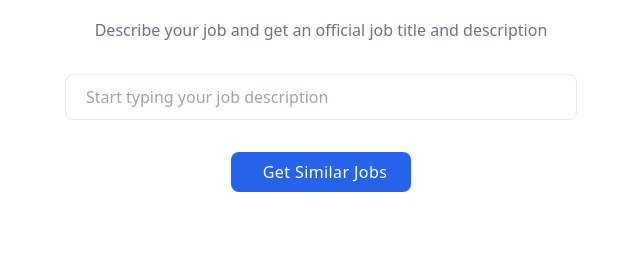
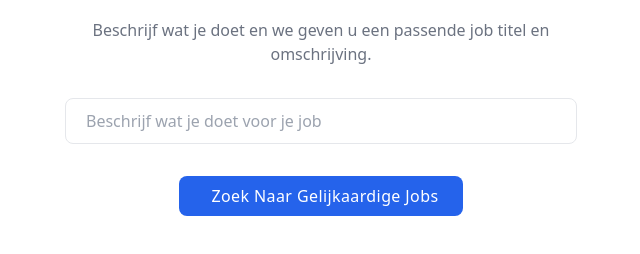
Before and after one commit to kvanlombeek/jobmatcher-similarjobs-demo, a plain HTML site: page index.html in a window 1280 px wide. Shown: the part 150-404 px from the top of the page, without its empty margins (319-959 px from the left). Drawn offline with nearby package versions, Linux system fonts and the light colour scheme.

Commit message:
Naar nederlands vertalen

```diff
--- a/index.html
+++ b/index.html
@@ -3,7 +3,7 @@
   <head>
     <meta charset="UTF-8" />
     <meta name="viewport" content="width=device-width, initial-scale=1.0" />
-    <title>Vue with Tailwind</title>
+    <title>Jobmatcher gelijkaardige jobs</title>
 
     <!-- Vue CDN -->
     <script src="https://cdn.jsdelivr.net/npm/vue@2"></script>
@@ -36,9 +36,10 @@
           Jobmatcher demo application
         </h1>
         <p class="mt-6 text-gray-500 dark:text-gray-300">
-          Describe your job and get an official job title and description
+          Beschrijf wat je doet en we geven u een passende job titel en omschrijving.
         </p>
-        <input type="text" v-model="userJobDescription" placeholder="Start typing your job description" class="block mt-8 w-full placeholder-gray-400/70 dark:placeholder-gray-500 rounded-lg border border-gray-200 bg-white px-5 py-2.5 text-gray-700 focus:border-blue-400 focus:outline-none focus:ring focus:ring-blue-300 focus:ring-opacity-40 dark:border-gray-600 dark:bg-gray-900 dark:text-gray-300 dark:focus:border-blue-300" />
+        <input type="text" v-model="userJobDescription" placeholder="Beschrijf wat je doet voor je job"
+        class="block mt-8 w-full placeholder-gray-400/70 dark:placeholder-gray-500 rounded-lg border border-gray-200 bg-white px-5 py-2.5 text-gray-700 focus:border-blue-400 focus:outline-none focus:ring focus:ring-blue-300 focus:ring-opacity-40 dark:border-gray-600 dark:bg-gray-900 dark:text-gray-300 dark:focus:border-blue-300" />
         <button
         @click="handleUserInput"
           class="
@@ -65,7 +66,7 @@
           :disabled="loading"
         >
         <i class="fas fa-spinner fa-spin text-xl" v-if="loading"></i>
-          <span class="ml-2">Get similar jobs</span>
+          <span class="ml-2">Zoek naar gelijkaardige jobs</span>
         </button>
         <h1
           class="
```
